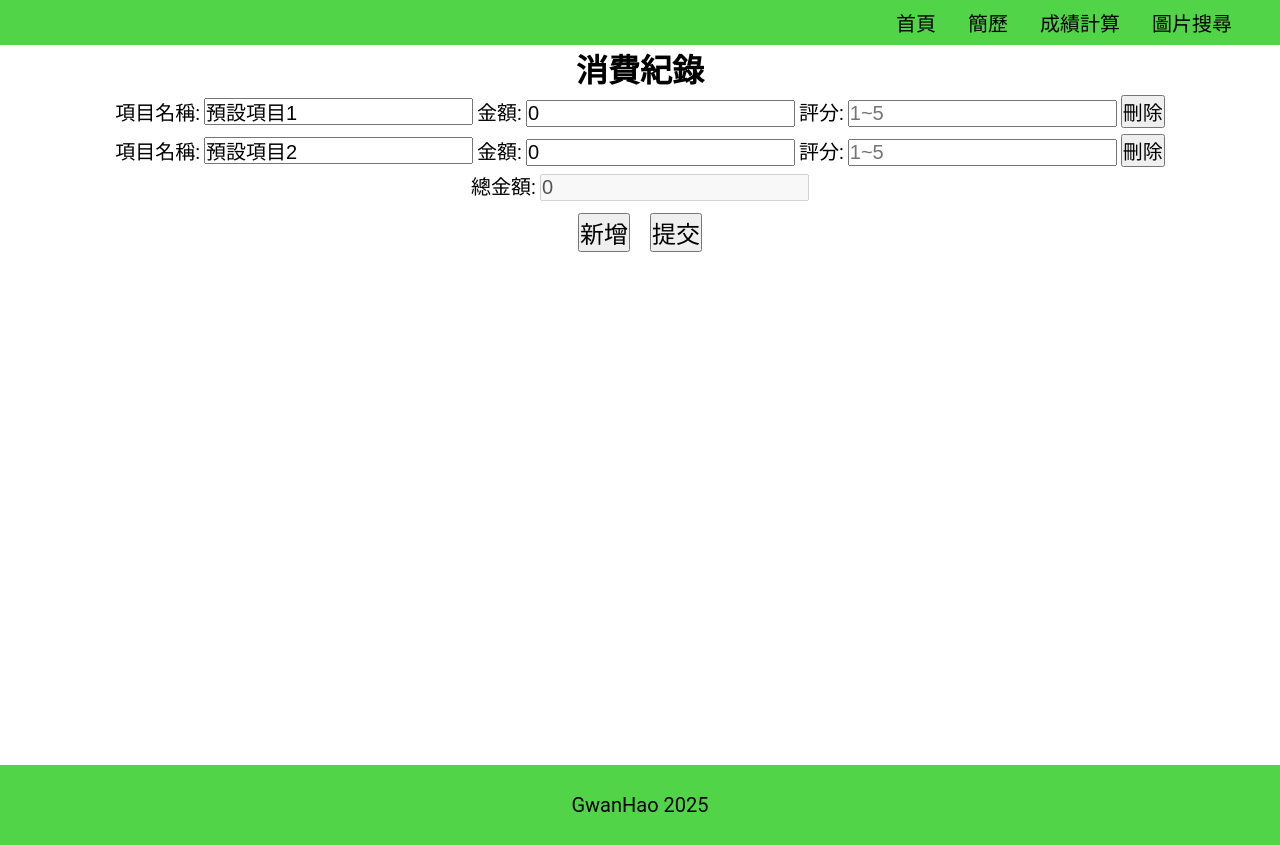
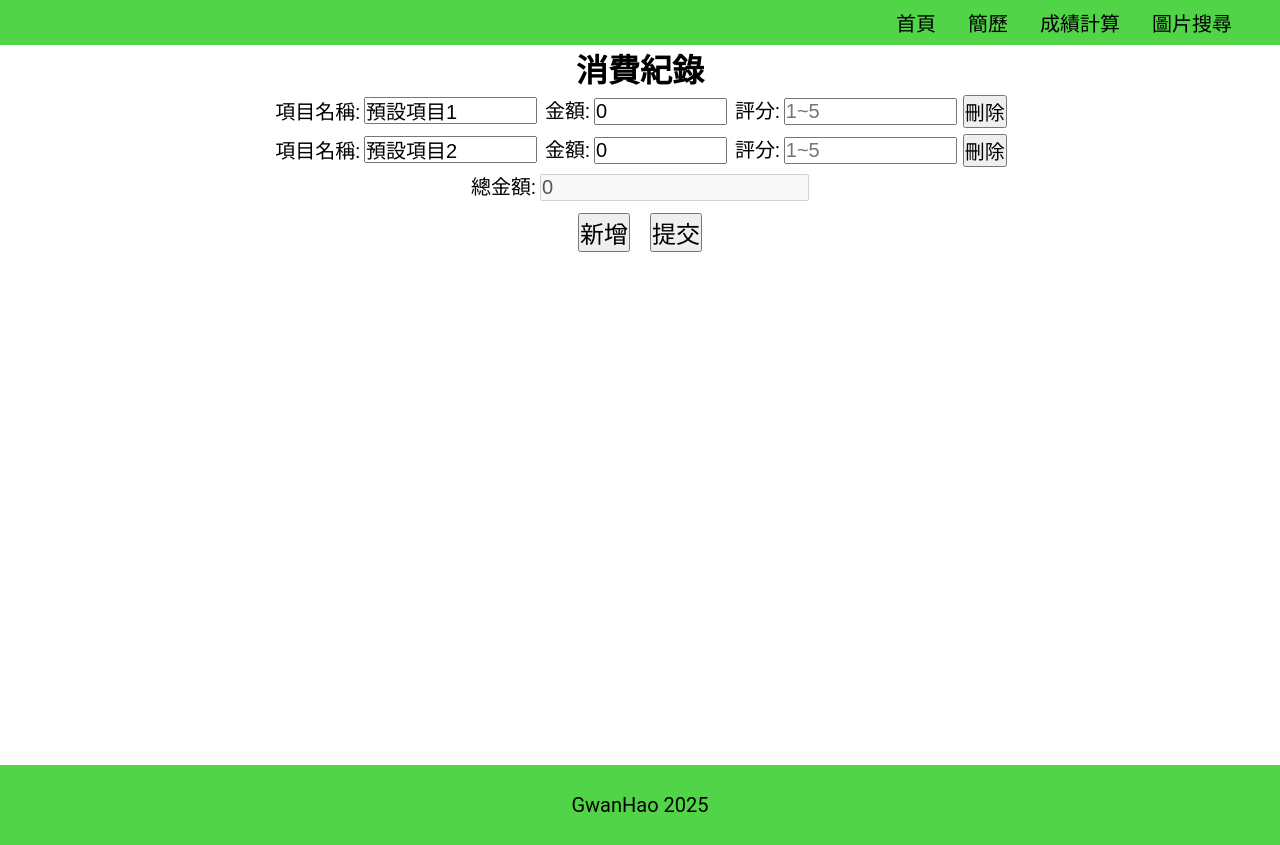
Before and after one commit to ganhao88688/interview, a React (Create React App) app: page /CalculateScore in a window 1280 px wide. Built offline with nearby package versions, Linux system fonts and the light colour scheme.

Commit message:
can use delete button but at least one

```diff
--- a/src/components/ConsumeItem.js
+++ b/src/components/ConsumeItem.js
@@ -1,3 +1,5 @@
+import { useState } from "react";
+
 const ConsumeItem = ({
   index,
   totalCost,
@@ -8,6 +10,7 @@ const ConsumeItem = ({
 }) => {
   let item = formDataItems[index];
   let cost = item.cost;
+  let [size, setSize] = useState(window.innerWidth / 100);
   let costChange = (e) => {
     if (e.target.value) {
       //nan
@@ -21,22 +24,35 @@ const ConsumeItem = ({
       });
     }
   };
+  setInterval(() => setSize(window.innerWidth / 100), 500);
   return (
     <div className="formOption">
+      <div className="item">
         <label>項目名稱:</label>
-      <input placeholder="項目名稱" defaultValue={item.name}></input>
+        <input
+          placeholder="項目名稱"
+          defaultValue={item.name}
+          size={size}
+        ></input>
+      </div>
+      <div className="item">
         <label>金額:</label>
         <input
           type="number"
           placeholder="金額"
           min="0"
           defaultValue={cost}
+          style={{ width: size * 10 + 5 }}
           onChange={costChange}
         ></input>
+      </div>
+      <div className="item">
         <label>評分:</label>
-      <input placeholder="1~5" list="foodScore"></input>
+        <input placeholder="1~5" size={size} list="foodScore"></input>
+      </div>
       <button
-        onClick={() => {
+        onClick={(e) => {
+          e.preventDefault();
           deleteItem(index);
           console.log("in delete button");
         }}
--- a/src/pages/CalculateScore.js
+++ b/src/pages/CalculateScore.js
@@ -15,19 +15,20 @@ const CalculateScore = () => {
     setFormDataItems(tempArray);
   };
   let deleteItem = (index) => {
-    console.log(formDataItems.splice(index, 1));
-    setTotalCost(totalCost - formDataItems[index].cost);
+    // setTotalCost(totalCost - formDataItems[index].cost);
     setFormDataItems(formDataItems.splice(index, 1));
-    setFormCount(formCount - 1);
+
+    console.log(`Form Data Items:${JSON.stringify(formDataItems)}`);
+    // setFormCount(formCount - 1);
   };
   return (
     <div className="CalculateScore">
       <h1>消費紀錄</h1>
       <form>
-        {formDataItems &&
-          formDataItems.map((item, index) => {
+        {formDataItems.map((item, index) => {
           return (
             <ConsumeItem
+              key={index}
               index={index}
               item={item}
               totalCost={totalCost}
@@ -44,7 +45,14 @@ const CalculateScore = () => {
         <input type="number" value={totalCost} disabled></input>
       </div>
       <div className="button">
-        <button onClick={addItem}>新增</button>
+        <button
+          onClick={(e) => {
+            addItem();
+            e.preventDefault();
+          }}
+        >
+          新增
+        </button>
         <button>提交</button>
       </div>
       <datalist id="foodScore">
--- a/src/styles/_calculateScore.scss
+++ b/src/styles/_calculateScore.scss
@@ -13,6 +13,9 @@ button {
             margin: 2px;
         }
         div.formOption {
+            display: flex;
+            flex-wrap: wrap;
+            justify-content: center;
             &:hover {
                 background-color: aquamarine;
             }
--- a/src/styles/style.css
+++ b/src/styles/style.css
@@ -178,6 +178,11 @@ button {
 .CalculateScore form * {
   margin: 2px;
 }
+.CalculateScore form div.formOption {
+  display: flex;
+  flex-wrap: wrap;
+  justify-content: center;
+}
 .CalculateScore form div.formOption:hover {
   background-color: aquamarine;
 }
```
Also changed, not shown: 1 other file (tests, documents, lock files or other folders). Lines whose indentation alone changed are shown as unchanged.
